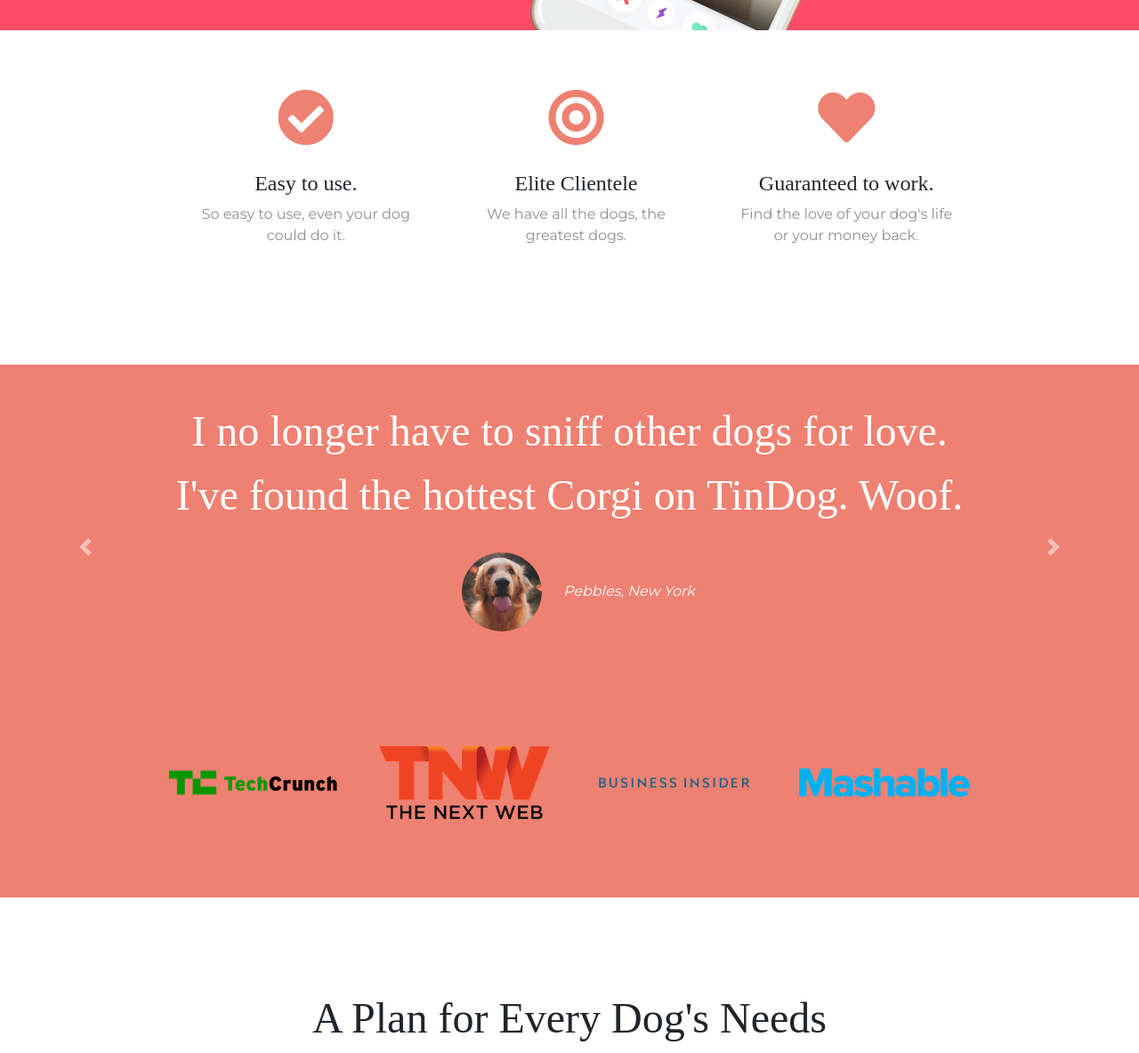
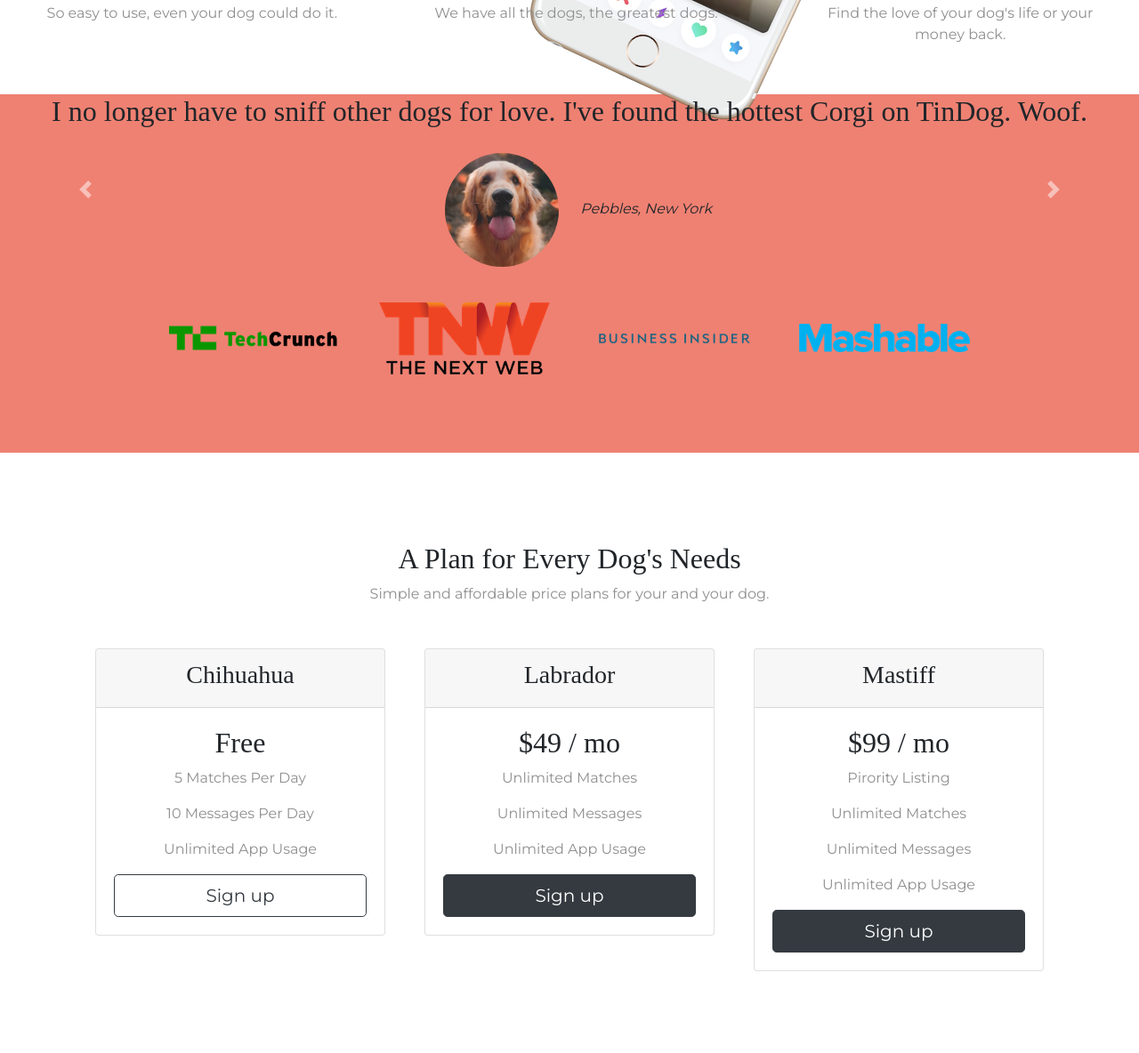
Before and after one commit to laylaidris97/TinDog, a plain HTML site: page index.html in a window 1280 px wide. Shown: the part 623-1807 px from the top of the page at 89% size. Drawn offline with nearby package versions, Linux system fonts and the light colour scheme.

Commit message:
Update index.html

```diff
--- a/index.html
+++ b/index.html
@@ -23,7 +23,7 @@
 
 <body>
 
-  <section class= "colored-section" id="title">
+  <section id="title">
     <div class="container-fluid">
 
       <!-- Nav Bar -->
@@ -57,7 +57,7 @@
 
       <div class="row">
         <div class="col-lg-6">
-          <h1 class ="big-heading">Meet new and interesting dogs nearby.</h1>
+          <h1>Meet new and interesting dogs nearby.</h1>
           <button type="button" class="btn btn-dark btn-lg downlad-btn"><i class="fab fa-apple"></i> Download</button>
           <button type="button" class="btn btn-outline-light btn-lg downlad-btn"><i class="fab fa-google-play"></i> Download</button>
 
@@ -72,24 +72,22 @@
 
   <!-- Features -->
 
-  <section class= "white-section" id="features">
-    <div class="container-fluid">
+  <section id="features">
     <div class="row ml-auto">
       <div class="feature-box col-lg-4">
         <i class="icon fas fa-check-circle fa-4x"></i>
-          <h3 class="feature-title">Easy to use.</h3>
+        <h3>Easy to use.</h3>
         <p>So easy to use, even your dog could do it.</p>
       </div>
       <div class="feature-box col-lg-4 ">
         <i class="icon fas fa-bullseye fa-4x"></i>
-          <h3 class="feature-title">Elite Clientele</h3>
+        <h3>Elite Clientele</h3>
         <p>We have all the dogs, the greatest dogs.</p>
       </div>
       <div class="feature-box col-lg-4">
         <i class="icon fas fa-heart fa-4x"></i>
-          <h3 class="feature-title">Guaranteed to work.</h3>
+        <h3>Guaranteed to work.</h3>
         <p>Find the love of your dog's life or your money back.</p>
-        </div>
       </div>
     </div>
   </section>
@@ -97,17 +95,18 @@
 
   <!-- Testimonials -->
 
-  <section class= "colored-section" id="testimonials">
+  <section id="testimonials">
 
     <div id="testemonial-carousel" class="carousel slide" data-ride="false">
   <div class="carousel-inner">
-    <div class="carousel-item active container-fluid">
+    <div class="carousel-item active">
 
-      <h2 class= "section-heading">I no longer have to sniff other dogs for love. I've found the hottest Corgi on TinDog. Woof.</h2>
+      <h2>I no longer have to sniff other dogs for love. I've found the hottest Corgi on TinDog. Woof.</h2>
       <img class = "testimonial-img" src="images/dog-img.jpg" alt="dog-profile">
       <em>Pebbles, New York</em>
     </div>
-    <div class="carousel-item container-fluid" >
+    <div class="carousel-item" >
+
       <h2 class="testimonial-text">My dog used to be so lonely, but with TinDog's help, they've found the love of their life. I think.</h2>
       <img class="testimonial-img" src="images/lady-img.jpg" alt="lady-profile">
       <em>Beverly, Illinois</em>
@@ -128,7 +127,7 @@
 
   <!-- Press -->
 
-  <section class= "colored-section" id="press">
+  <section id="press">
     <img class = "press-logo" src="images/TechCrunch.png" alt="tc-logo">
     <img class = "press-logo" src="images/tnw.png" alt="tnw-logo">
     <img class = "press-logo" src="images/bizinsider.png" alt="biz-insider-logo">
@@ -139,9 +138,9 @@
 
   <!-- Pricing -->
 
-  <section class= "white-section" id="pricing">
+  <section id="pricing">
 
-    <h2 class= "section-heading">A Plan for Every Dog's Needs</h2>
+    <h2>A Plan for Every Dog's Needs</h2>
     <p>Simple and affordable price plans for your and your dog.</p>
 
   <div class="row">
@@ -151,7 +150,7 @@
           <h3>Chihuahua</h3>
       </div>
       <div class="card-body" >
-        <h2 class="section-heading">Free</h2>
+        <h2>Free</h2>
         <p>5 Matches Per Day</p>
         <p>10 Messages Per Day</p>
         <p>Unlimited App Usage</p>
@@ -167,7 +166,7 @@
           <h3>Labrador</h3>
         </div>
         <div class="card-body">
-          <h2 class="section-heading">$49 / mo</h2>
+          <h2>$49 / mo</h2>
           <p>Unlimited Matches</p>
           <p>Unlimited Messages</p>
           <p>Unlimited App Usage</p>
@@ -183,7 +182,7 @@
           <h3>Mastiff</h3>
         </div>
         <div class="card-body">
-          <h2 class="section-heading">$99 / mo</h2>
+          <h2>$99 / mo</h2>
           <p>Pirority Listing</p>
           <p>Unlimited Matches</p>
           <p>Unlimited Messages</p>
@@ -198,12 +197,11 @@
 
   <!-- Call to Action -->
 
-  <section class= "colored-section" id="cta">
-    <div class="container-fluid">
-      <h3 class="big-heading">Find the True Love of Your Dog's Life Today.</h3>
+  <section id="cta">
+
+    <h3 class="cta-heading">Find the True Love of Your Dog's Life Today.</h3>
     <button type="button" class="btn btn-dark btn-lg downlad-btn"><i class="fab fa-apple"></i> Download</button>
     <button type="button" class="btn btn-outline-light btn-lg downlad-btn"><i class="fab fa-google-play"></i> Download</button>
-    </div>
 
 
   </section>
@@ -211,15 +209,12 @@
 
   <!-- Footer -->
 
-  <footer class= "white-section" id="footer">
-    <div class="container-fluid">
-
+  <footer id="footer">
     <i class="Social-icon fab fa-twitter"></i>
     <i class="Social-icon fab fa-facebook-f"></i>
     <i class="Social-icon fab fa-instagram"></i>
     <i class="Social-icon fas fa-envelope"></i>
     <p>© Copyright 2020 TinDog</p>
-    </div>
 
   </footer>
 
```
Lines whose indentation alone changed are shown as unchanged.
